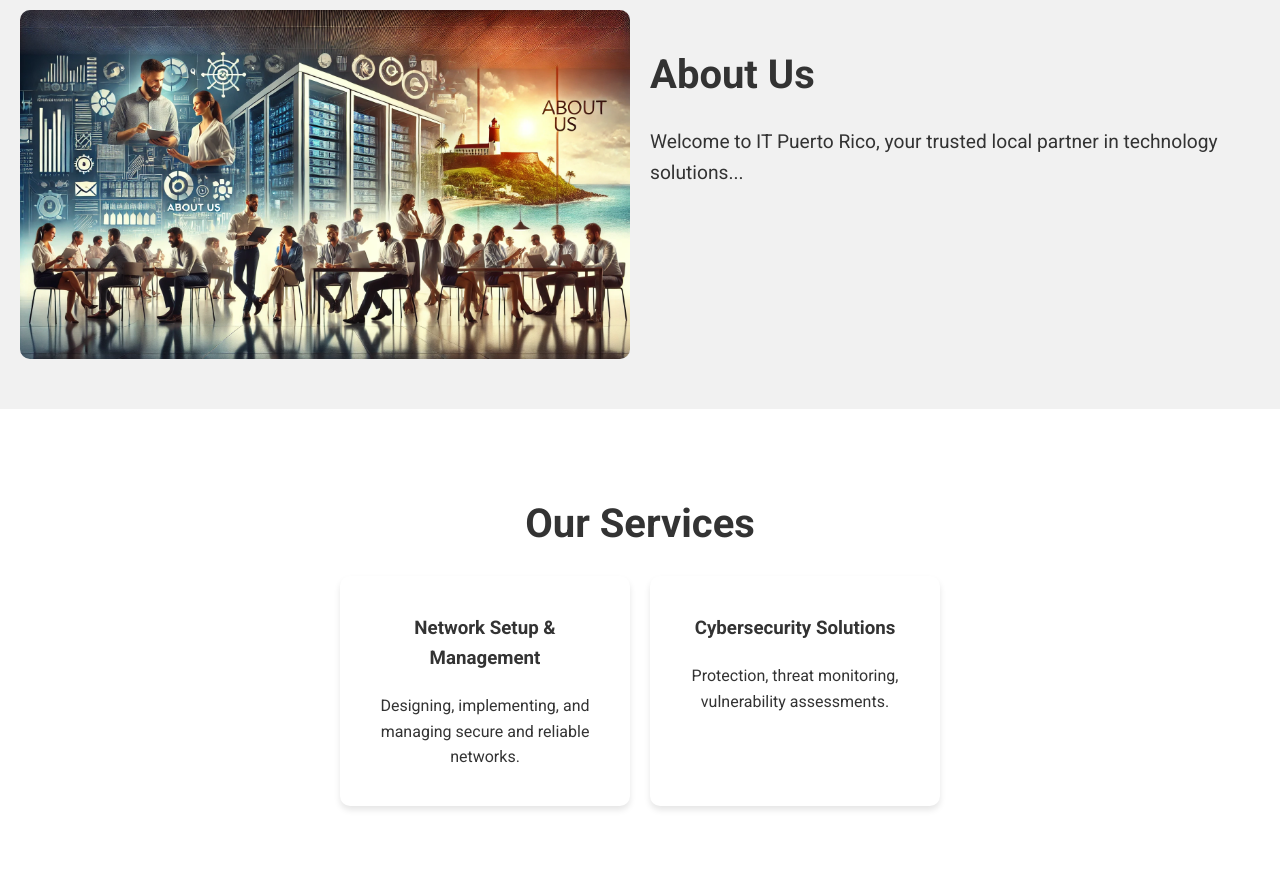
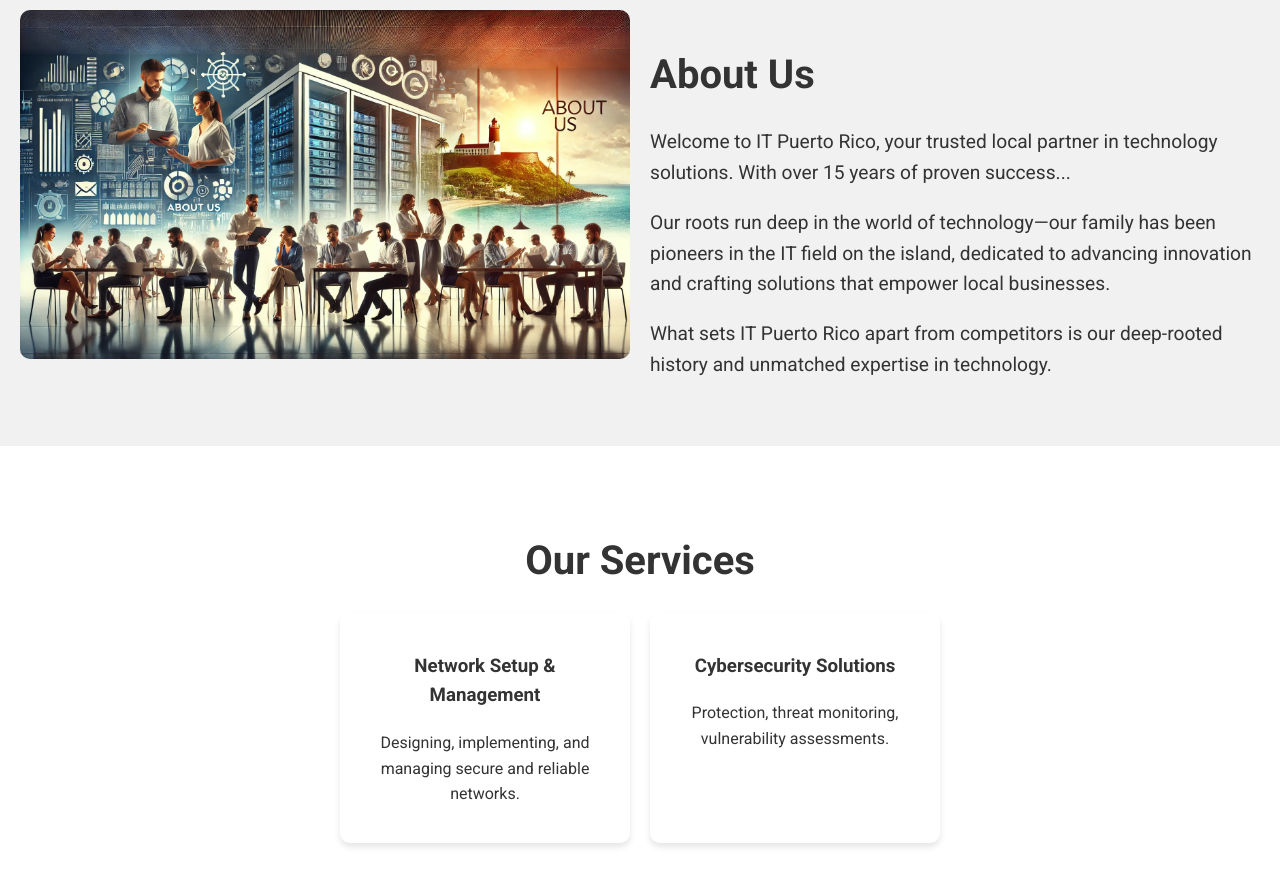
Before and after one commit to giancarlosmaldonado/AI-course-module-1, a plain HTML site: page index.html in a window 1280 px wide. Shown: the part 840-1725 px from the top of the page. Drawn offline with Linux system fonts and the light colour scheme.

Commit message:
Update index.html

```diff
--- a/index.html
+++ b/index.html
@@ -270,7 +270,9 @@
         <img src="aboutus.jpg" alt="About Us">
         <div class="about-text">
             <h2>About Us</h2>
-            <p>Welcome to IT Puerto Rico, your trusted local partner in technology solutions...</p>
+            <p>Welcome to IT Puerto Rico, your trusted local partner in technology solutions. With over 15 years of proven success...</p>
+            <p>Our roots run deep in the world of technology—our family has been pioneers in the IT field on the island, dedicated to advancing innovation and crafting solutions that empower local businesses.</p>
+            <p>What sets IT Puerto Rico apart from competitors is our deep-rooted history and unmatched expertise in technology.</p>
         </div>
     </section>
     <section id="services">
```
